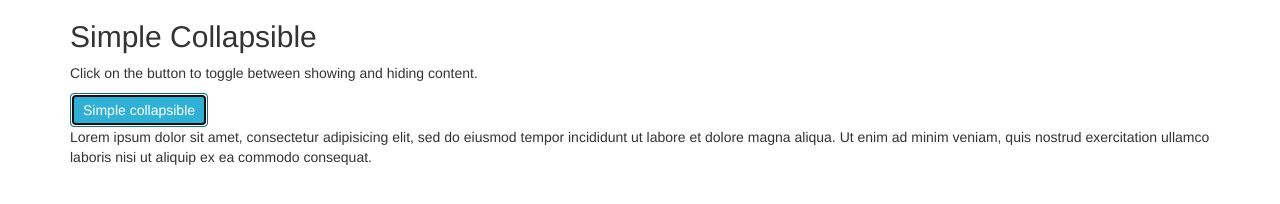
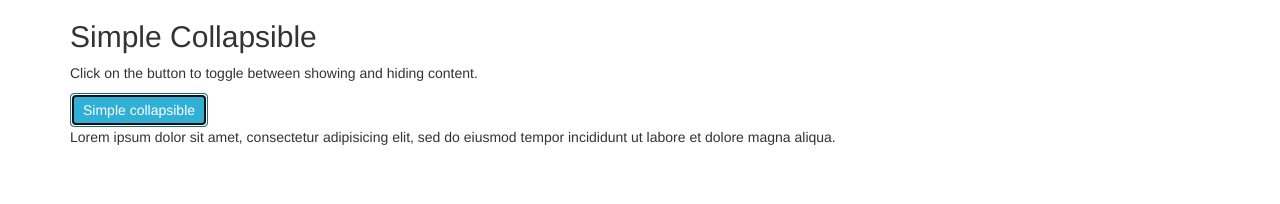
Before and after one commit to manavi-sakunika/test, a plain HTML site: page index.html in a window 1280 px wide. Both pictures are taken after a click on the button "Simple collapsible". Drawn offline with nearby package versions, Linux system fonts and the light colour scheme.

Commit message:
changed paragraph content

```diff
--- a/index.html
+++ b/index.html
@@ -14,8 +14,7 @@
   <button type="button" class="btn btn-info" data-toggle="collapse" data-target="#demo">Simple collapsible</button>
   <div id="demo" class="collapse">
     Lorem ipsum dolor sit amet, consectetur adipisicing elit,
-    sed do eiusmod tempor incididunt ut labore et dolore magna aliqua. Ut enim ad minim veniam,
-    quis nostrud exercitation ullamco laboris nisi ut aliquip ex ea commodo consequat.
+    sed do eiusmod tempor incididunt ut labore et dolore magna aliqua.
   </div>
 </div>
 
```
